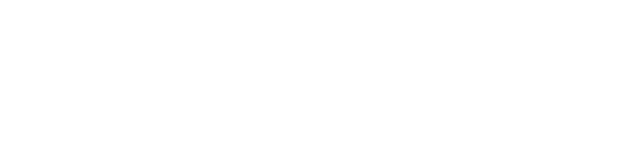
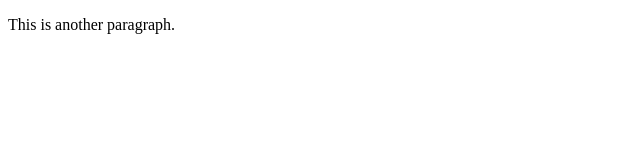
Before and after one commit to AltinGashi9/learn-git, a plain HTML site: page index.html in a window 1280 px wide. Shown: the whole page, without its empty margins (0-640 px from the left). Drawn offline with Linux system fonts and the light colour scheme.

Commit message:
added another p tag

```diff
--- a/index.html
+++ b/index.html
@@ -1,4 +1,6 @@
 <!DOCTYPE html>
 <html>
-  <body></body>
+  <body>
+    <p>This is another paragraph.</p>
+  </body>
 </html>
```
